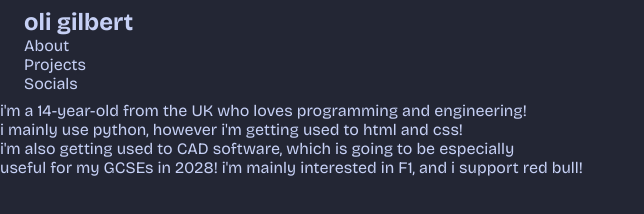
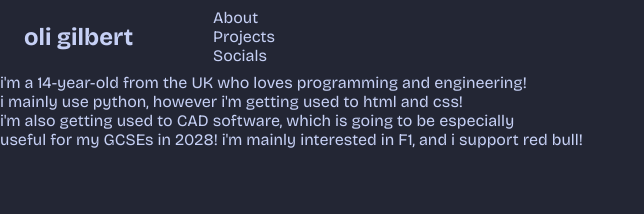
Before and after one commit to atlakami/website, a plain HTML site: page index.html in a window 1280 px wide. Shown: the top 214 px of the page, without its empty margins (0-644 px from the left). Drawn offline with nearby package versions, Linux system fonts and the light colour scheme.

Commit message:
fix: alignment issues

```diff
--- a/index.html
+++ b/index.html
@@ -11,8 +11,8 @@
 
     <body>
         <header>
+            <h2>oli gilbert</h2>
             <div id="header_content">
-                <h2>oli gilbert</h2>
                 <ul class="nav">
                     <li><a href="#about">About</a></li>
                     <li><a href="#projects">Projects</a></li>
--- a/styles.css
+++ b/styles.css
@@ -31,6 +31,13 @@ header {
     padding: 0.5rem 1.5rem;
 }
 
+#header_content {
+    display: flex;
+    align-items: center;
+    gap: 5rem;
+}
+
 li a {
+    position: relative;
     color: #c6d0f5
 }
```
